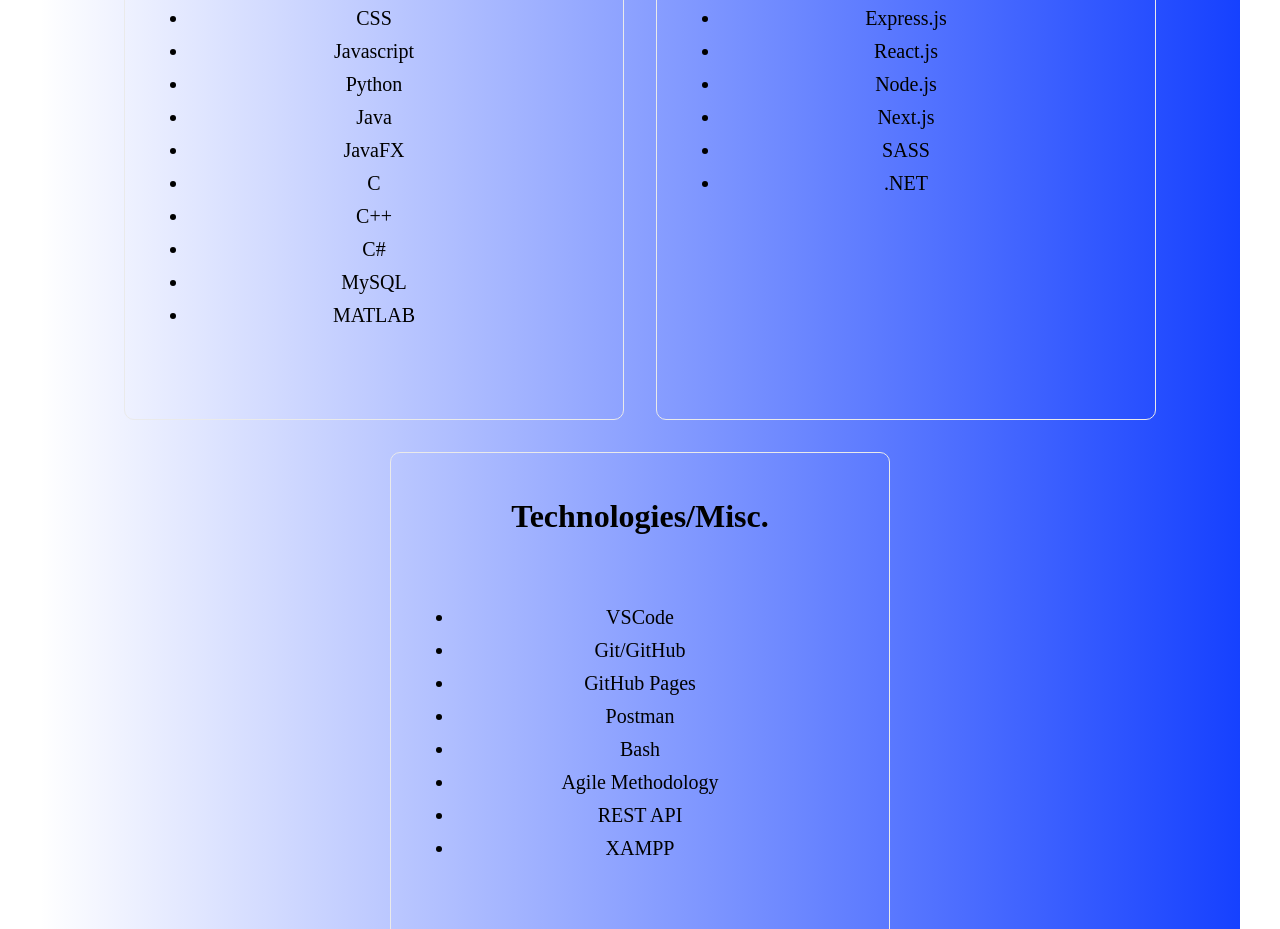
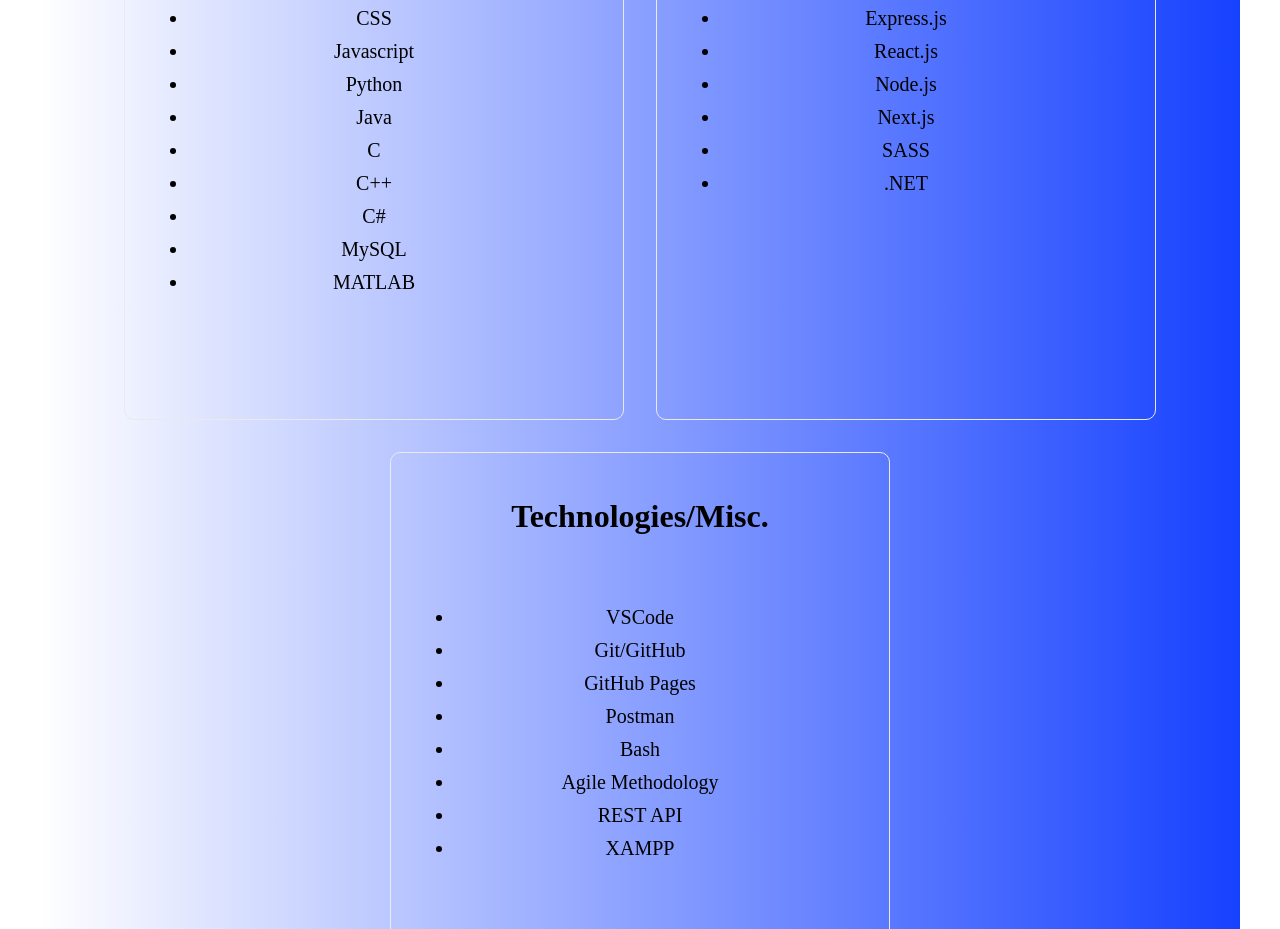
Before and after one commit to johnnythethird/portfolio-website, a Next.js app: page /nextjs-pages/ in a window 1280 px wide. Shown: the part 960-1889 px from the top of the page. Built offline with nearby package versions, Linux system fonts and the light colour scheme.

Commit message:
New Updated Portfolio

```diff
--- a/pages/index.js
+++ b/pages/index.js
@@ -66,7 +66,6 @@
               <li>Javascript</li>
               <li>Python</li>
               <li>Java</li>
-              <li>JavaFX</li>
               <li>C</li>
               <li>C++</li>
               <li>C#</li>
```
